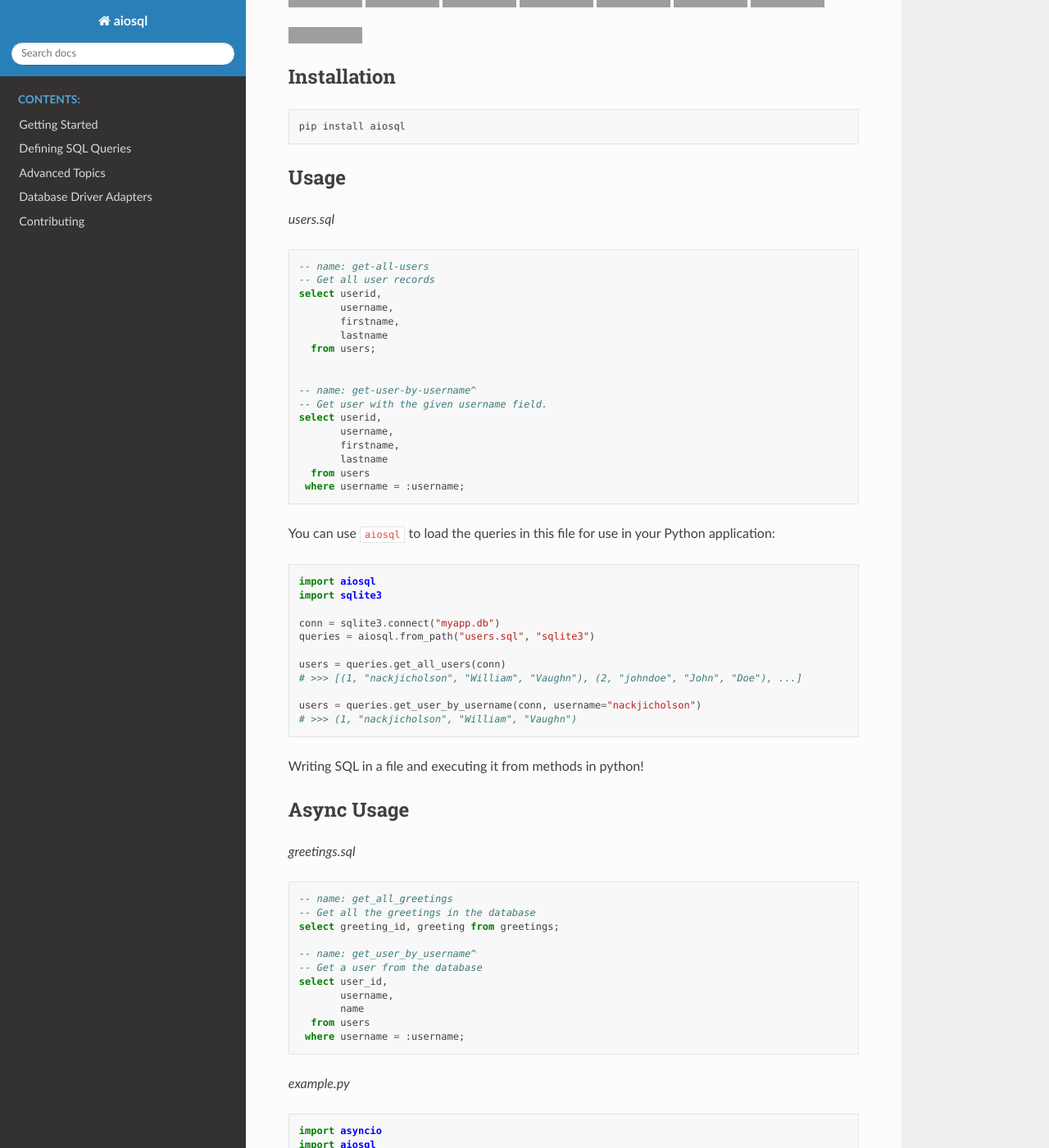
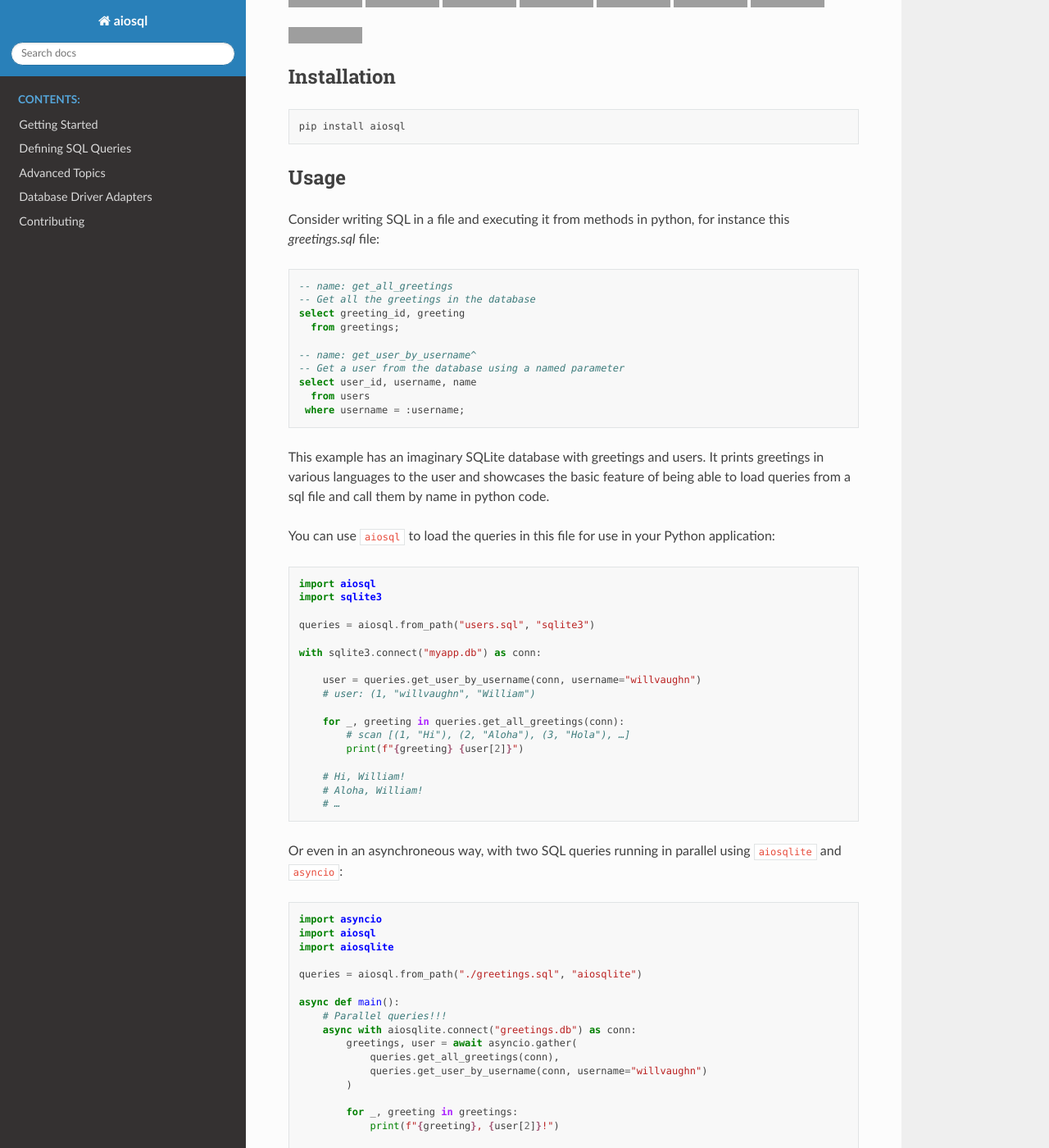
Before and after one commit to nackjicholson/aiosql, a Sphinx documentation site: the page built from docs/source/index.rst, in a window 1280 px wide and 1400 px high, scrolled down 559 px. Shown: the whole window at 82% size. Built offline with Sphinx 7.4.7 and the Read the Docs theme 2.0.0, drawn with Linux system fonts in a browser that asks for light colours; pages that are not in the unit, such as notebooks, are missing from menus; some of the changed text lies outside the part shown; grey boxes are pictures that could not be loaded.

Commit message:
rework the readme so as to use the same example for both codes.

```diff
--- a/docs/source/index.rst
+++ b/docs/source/index.rst
@@ -107,67 +107,54 @@ Installation
 Usage
 -----
 
-*users.sql*
+Consider writing SQL in a file and executing it from methods in python,
+for instance this *greetings.sql* file:
 
 .. code:: sql
 
-    -- name: get-all-users
-    -- Get all user records
-    select userid,
-           username,
-           firstname,
-           lastname
-      from users;
+    -- name: get_all_greetings
+    -- Get all the greetings in the database
+    select greeting_id, greeting
+      from greetings;
 
-
-    -- name: get-user-by-username^
-    -- Get user with the given username field.
-    select userid,
-           username,
-           firstname,
-           lastname
+    -- name: get_user_by_username^
+    -- Get a user from the database using a named parameter
+    select user_id, username, name
       from users
      where username = :username;
 
-You can use ``aiosql`` to load the queries in this file for use in your Python application:
+
+This example has an imaginary SQLite database with greetings and users.
+It prints greetings in various languages to the user and showcases the basic
+feature of being able to load queries from a sql file and call them by name
+in python code.
+
+You can use ``aiosql`` to load the queries in this file for use in your Python
+application:
 
 .. code:: python
 
     import aiosql
     import sqlite3
 
-    conn = sqlite3.connect("myapp.db")
     queries = aiosql.from_path("users.sql", "sqlite3")
 
-    users = queries.get_all_users(conn)
-    # >>> [(1, "nackjicholson", "William", "Vaughn"), (2, "johndoe", "John", "Doe"), ...]
+    with sqlite3.connect("myapp.db") as conn:
 
-    users = queries.get_user_by_username(conn, username="nackjicholson")
-    # >>> (1, "nackjicholson", "William", "Vaughn")
+        user = queries.get_user_by_username(conn, username="willvaughn")
+        # user: (1, "willvaughn", "William")
 
-Writing SQL in a file and executing it from methods in python!
+        for _, greeting in queries.get_all_greetings(conn):
+            # scan [(1, "Hi"), (2, "Aloha"), (3, "Hola"), …]
+            print(f"{greeting} {user[2]}")
+
+        # Hi, William!
+        # Aloha, William!
+        # …
 
 
-Async Usage
------------
-
-*greetings.sql*
-
-.. code:: sql
-
-    -- name: get_all_greetings
-    -- Get all the greetings in the database
-    select greeting_id, greeting from greetings;
-
-    -- name: get_user_by_username^
-    -- Get a user from the database
-    select user_id,
-           username,
-           name
-      from users
-     where username = :username;
-
-*example.py*
+Or even in an asynchroneous way, with two SQL queries running in parallel
+using ``aiosqlite`` and ``asyncio``:
 
 .. code:: python
 
@@ -175,9 +162,7 @@ Async Usage
     import aiosql
     import aiosqlite
 
-
     queries = aiosql.from_path("./greetings.sql", "aiosqlite")
-
 
     async def main():
         # Parallel queries!!!
@@ -186,22 +171,11 @@ Async Usage
                 queries.get_all_greetings(conn),
                 queries.get_user_by_username(conn, username="willvaughn")
             )
-            # greetings = [(1, "Hi"), (2, "Aloha"), (3, "Hola")]
-            # user = (1, "willvaughn", "William")
 
             for _, greeting in greetings:
                 print(f"{greeting}, {user[2]}!")
-            # Hi, William!
-            # Aloha, William!
-            # Hola, William!
 
     asyncio.run(main())
-
-This example has an imaginary SQLite database with greetings and users.
-It prints greetings in various languages to the user and showcases the basic
-feature of being able to load queries from a sql file and call them by name
-in python code.
-It also happens to do two SQL queries in parallel using ``aiosqlite`` and asyncio.
 
 
 Why you might want to use this
```
